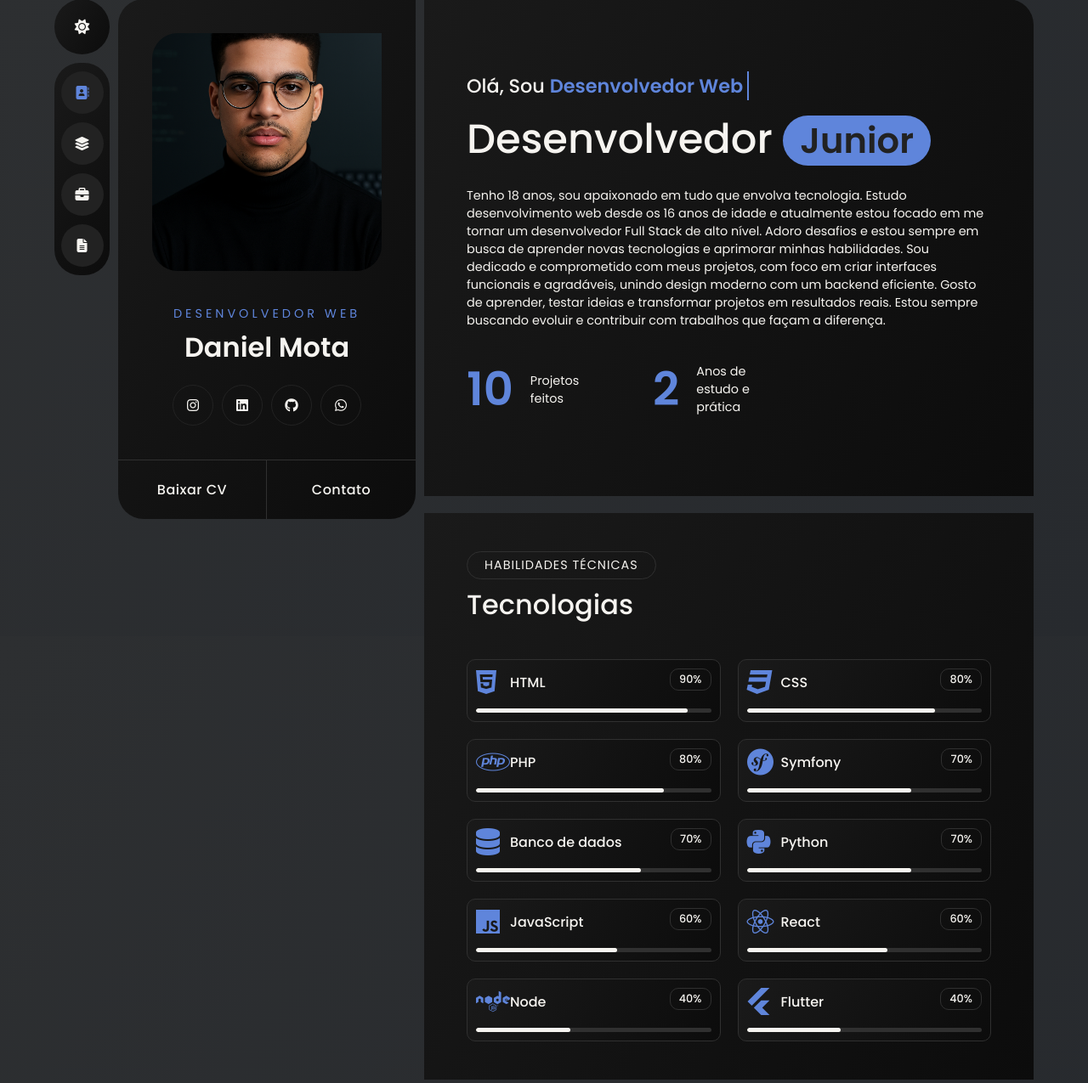
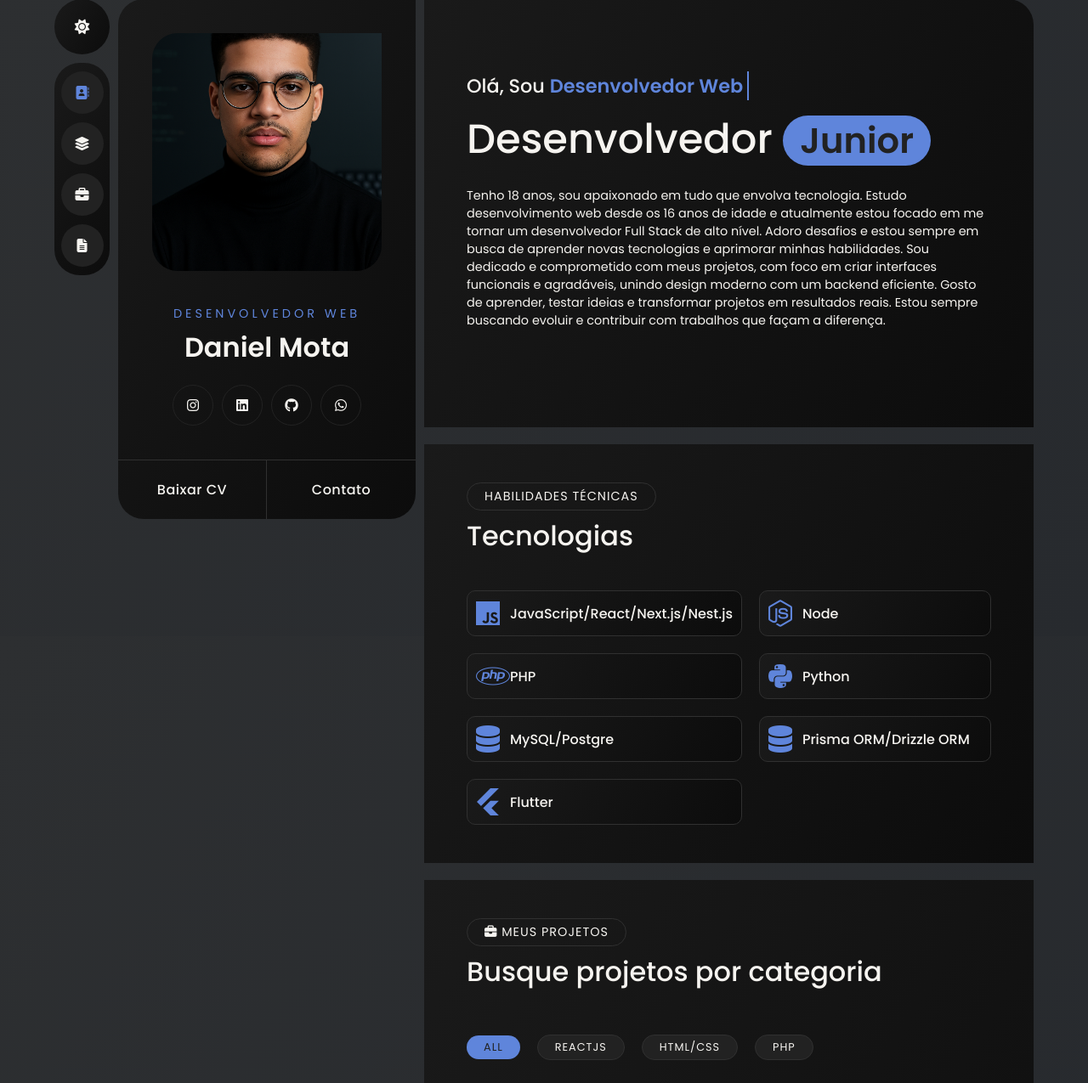
Before and after one commit to danieldmota/portfolio, a PHP site: page / in a window 1280 px wide. Shown: the part 51-1326 px from the top of the page at 85% size. Run offline with PHP 8.4, Linux system fonts and the light colour scheme.

Commit message:
adicionando o projeto de psicologia

```diff
--- a/index.php
+++ b/index.php
@@ -103,16 +103,20 @@
                     Estou sempre buscando evoluir e contribuir com trabalhos que façam a diferença.</p>
                 <div class="project-container-about">
                     <!-- box -->
-                    <div class="project-container-box">
-                        <span>10</span>
-                        <strong>Projetos feitos</strong>
-                    </div>
+                    <!-- <div class="project-container-box">
+                        <span>3</span>
+                        <strong>Projetos reais desenvolvidos</strong>
+                    </div> -->
                     <!-- box -->
-                    <div class="project-container-box">
+                    <!-- <div class="project-container-box">
                         <span>2</span>
                         <strong>Anos de estudo e prática</strong>
-                    </div>
+                    </div> -->
                     <!-- box -->
+                     <!-- <div class="project-container-box">
+                        <span>3</span>
+                        <strong>Meses de experiência profissional</strong>
+                    </div> -->
                 </div>
             </section>
 
@@ -127,100 +131,67 @@
                     <!-- html -->
                     <div class="skill-box bg-gradient" data-aos="fade-up">
                         <div class="skill-box-content">
-                            <i class="fa-brands fa-html5"></i>
-                            <span>HTML</span>
+                            <i class="fa-brands fa-js"></i>
+                            <span>JavaScript/React/Next.js/Nest.js</span>
                         </div>
-                        <div class="skill-box-bar">
+                        <!-- <div class="skill-box-bar">
                             <span style="width: 90%;"></span>
                         </div>
-                        <span class="skill-box-percentage">90%</span>
+                        <span class="skill-box-percentage">90%</span> -->
+                    </div>
+                    <!-- Node -->
+                    <div class="skill-box bg-gradient" data-aos="fade-up">
+                        <div class="skill-box-content">
+                            <i class="fa-brands fa-node-js"></i>
+                            <span>Node</span>
+                        </div>
+                        <!-- <div class="skill-box-bar">
+                            <span style="width: 40%;"></span>
+                        </div>
+                        <span class="skill-box-percentage">40%</span> -->
                     </div>
                     <!-- css -->
-                    <div class="skill-box bg-gradient" data-aos="fade-up">
-                        <div class="skill-box-content">
-                            <i class="fa-brands fa-css3"></i>
-                            <span>CSS</span>
-                        </div>
-                        <div class="skill-box-bar">
-                            <span style="width: 80%;"></span>
-                        </div>
-                        <span class="skill-box-percentage">80%</span>
-                    </div>
-                    <!-- PHP -->
                     <div class="skill-box bg-gradient" data-aos="fade-up">
                         <div class="skill-box-content">
                             <i class="fa-brands fa-php"></i>
                             <span>PHP</span>
                         </div>
-                        <div class="skill-box-bar">
+                        <!-- <div class="skill-box-bar">
                             <span style="width: 80%;"></span>
                         </div>
-                        <span class="skill-box-percentage">80%</span>
+                        <span class="skill-box-percentage">80%</span> -->
                     </div>
-                    <!-- Symfony -->
-                    <div class="skill-box bg-gradient" data-aos="fade-up">
-                        <div class="skill-box-content">
-                            <i class="fa-brands fa-symfony"></i>
-                            <span>Symfony</span>
-                        </div>
-                        <div class="skill-box-bar">
-                            <span style="width: 70%;"></span>
-                        </div>
-                        <span class="skill-box-percentage">70%</span>
-                    </div>
-                    <!-- SQL -->
-                    <div class="skill-box bg-gradient" data-aos="fade-up">
-                        <div class="skill-box-content">
-                            <i class="fa-solid fa-database"></i> <span>Banco de dados</span>
-                        </div>
-                        <div class="skill-box-bar">
-                            <span style="width: 70%;"></span>
-                        </div>
-                        <span class="skill-box-percentage">70%</span>
-                    </div>
-                    <!-- python -->
+                    <!-- JavaScript -->
                     <div class="skill-box bg-gradient" data-aos="fade-up">
                         <div class="skill-box-content">
                             <i class="fa-brands fa-python"></i>
                             <span>Python</span>
                         </div>
-                        <div class="skill-box-bar">
+                        <!-- <div class="skill-box-bar">
+                            <span style="width: 60%;"></span>
+                        </div>
+                        <span class="skill-box-percentage">60%</span> -->
+                    </div>
+                    <!-- SQL -->
+                    <div class="skill-box bg-gradient" data-aos="fade-up">
+                        <div class="skill-box-content">
+                            <i class="fa-solid fa-database"></i> <span>MySQL/Postgre</span>
+                        </div>
+                        <!-- <div class="skill-box-bar">
                             <span style="width: 70%;"></span>
                         </div>
-                        <span class="skill-box-percentage">70%</span>
+                        <span class="skill-box-percentage">70%</span> -->
                     </div>
-                    <!-- JavaScript -->
+                    <!-- python -->
                     <div class="skill-box bg-gradient" data-aos="fade-up">
                         <div class="skill-box-content">
-                            <i class="fa-brands fa-js"></i>
-                            <span>JavaScript</span>
+                            <i class="fa-solid fa-database"></i>
+                            <span>Prisma ORM/Drizzle ORM</span>
                         </div>
-                        <div class="skill-box-bar">
-                            <span style="width: 60%;"></span>
+                        <!-- <div class="skill-box-bar">
+                            <span style="width: 70%;"></span>
                         </div>
-                        <span class="skill-box-percentage">60%</span>
-                    </div>
-                    <!-- React -->
-                    <div class="skill-box bg-gradient" data-aos="fade-up">
-                        <div class="skill-box-content">
-                            <i class="fa-brands fa-react"></i>
-                            <span>React</span>
-                        </div>
-                        <div class="skill-box-bar">
-                            <span style="width: 60%;"></span>
-                        </div>
-                        <span class="skill-box-percentage">60%</span>
-                    </div>
-                    <!-- Node -->
-                    <div class="skill-box bg-gradient" data-aos="fade-up">
-                        <div class="skill-box-content">
-                            <i class="fa-brands fa-node"></i>
-                            <span>Node</span>
-                        </div>
-                        <div class="skill-box-bar">
-                            <span style="width: 40%;"></span>
-                        </div>
-                        <span class="skill-box-percentage">40%</span>
+                        <span class="skill-box-percentage">70%</span> -->
                     </div>
                     <!-- Flutter -->
                     <div class="skill-box bg-gradient" data-aos="fade-up">
@@ -228,10 +199,10 @@
                             <i class="fa-brands fa-flutter"></i>
                             <span>Flutter</span>
                         </div>
-                        <div class="skill-box-bar">
+                        <!-- <div class="skill-box-bar">
                             <span style="width: 40%;"></span>
                         </div>
-                        <span class="skill-box-percentage">40%</span>
+                        <span class="skill-box-percentage">40%</span> -->
                     </div>
                 </div>
             </section>
@@ -253,6 +224,25 @@
 
                 <!-- container -->
                 <div class="project-container">
+                    <button onclick="abrir_popup('container-projeto-2')" class="project-box" data-category="HTML/CSS" data-aos="fade-up">
+                        <!-- Imagem -->
+                        <div class="project-box-img">
+                            <img src="images/mockup-site-psicologia.png" alt="projeto" />
+                        </div>
+                        <!-- Texto -->
+                        <div class="project-box-text-container">
+                            <!-- Detalhes -->
+                            <div class="project-box-text">
+                                <strong>Psicóloga Jucilene</strong>
+                                <span>Html/Css/JS</span>
+                            </div>
+                            <!-- icone com link -->
+                            <div class="project-box-btn">
+                                <i class="fa-solid fa-arrow-up-right-from-square"></i>
+                            </div>
+                        </div>
+                    </button>
+
                     <button onclick="abrir_popup('container-projeto-1')" class="project-box" data-category="HTML/CSS" data-aos="fade-up">
                         <!-- Imagem -->
                         <div class="project-box-img">
@@ -264,25 +254,6 @@
                             <div class="project-box-text">
                                 <strong>AlfaTech</strong>
                                 <span>Html/Css</span>
-                            </div>
-                            <!-- icone com link -->
-                            <div class="project-box-btn">
-                                <i class="fa-solid fa-arrow-up-right-from-square"></i>
-                            </div>
-                        </div>
-                    </button>
-
-                    <button onclick="abrir_popup('container-projeto-2')" class="project-box" data-category="Figma" data-aos="fade-up">
-                        <!-- Imagem -->
-                        <div class="project-box-img">
-                            <img src="images/p3.jpg" alt="projeto" />
-                        </div>
-                        <!-- Texto -->
-                        <div class="project-box-text-container">
-                            <!-- Detalhes -->
-                            <div class="project-box-text">
-                                <strong>Figma App Design</strong>
-                                <span>Figma</span>
                             </div>
                             <!-- icone com link -->
                             <div class="project-box-btn">
@@ -418,5 +389,5 @@
 
 <?php
 require_once './projetos/projeto-alfatech.php';
-require_once './projetos/projeto.php';
+require_once './projetos/projeto-psicologia.php';
 ?>
--- a/js/main.js
+++ b/js/main.js
@@ -1,6 +1,6 @@
 // Efeito de transição de palavras
 document.addEventListener("DOMContentLoaded", () => {
-    const roles = ["Daniel", "Desenvolvedor Web", "Estudante de Engenharia de Software"];
+    const roles = ["Daniel", "Desenvolvedor Web", "Estudante de Eng. de Software"];
     const roleElement = document.getElementById("role");
     let roleIndex = 0;
     let letterIndex = 0;
--- a/projetos/projeto-alfatech.php
+++ b/projetos/projeto-alfatech.php
@@ -31,7 +31,7 @@
                 </div>
             </div>
             <div class="projeto-footer">
-                <p>&copy; 2025 Daniel. Todos os direitos reservados.</p>
+                <p>&copy; 2026 Daniel. Todos os direitos reservados.</p>
             </div>
         </div>
     </div>
--- /dev/null
+++ b/projetos/projeto-psicologia.php
@@ -0,0 +1,39 @@
+<div class="popup-fundo" id="container-projeto-2">
+    <div class="container-projeto">
+        <div class="btn-fechar-popup" onclick="fechar_popup('container-projeto-2')">
+            <i class="fa-solid fa-xmark"></i>
+        </div>
+        <!-- video -->
+        <div class="projeto-video">
+            <div class="projeto-header">
+                <h1>Psicóloga Jucilene</h1>
+                <p>Este projeto foi desenvolvido utilizando as tecnologias HTML, CSS e JavaScript.</p>
+            </div>
+            <video controls>
+                <source src="video/alfatech.mp4" type="video/mp4">
+                Seu navegador não suporta o elemento de vídeo.
+            </video>
+        </div>
+        <!-- info -->
+        <div class="projeto-info">
+
+            <div class="projeto-content">
+                <h2>Detalhes do Projeto</h2>
+                <p>Página institucional moderna desenvolvida para uma psicóloga.
+                    Este projeto foi desenvolvido para que os novos clientes dessa psicóloga possam ter uma melhor experiência quando forem buscar atendimentos psicológicos, para que tenham um direcionamento bem organizado.</p>
+                <div>
+                    <span>HTML</span>
+                    <span>CSS</span>
+                    <span>JavaScript</span>
+                </div>
+                <p>Para ver o código-fonte, visite o repositório no GitHub:</p>
+                <div class="profile-social-container">
+                    <a href="https://github.com/danieldmota/site-hospedagem"><i class="fa-brands fa-github"></i></a>
+                </div>
+            </div>
+            <div class="projeto-footer">
+                <p>&copy; 2026 Daniel. Todos os direitos reservados.</p>
+            </div>
+        </div>
+    </div>
+</div>
--- a/projetos/projeto.php
+++ /dev/null
@@ -1,38 +0,0 @@
-<div class="popup-fundo" id="container-projeto-2">
-    <div class="container-projeto">
-        <div class="btn-fechar-popup" onclick="fechar_popup('container-projeto-2')">
-            <i class="fa-solid fa-xmark"></i>
-        </div>
-        <!-- video -->
-        <div class="projeto-video">
-            <div class="projeto-header">
-                <h1>AlfaTech Hospedagem</h1>
-                <p>Este projeto foi desenvolvido utilizando as tecnologias HTML e CSS.</p>
-            </div>
-            <video controls>
-                <source src="video/alfatech.mp4" type="video/mp4">
-                Seu navegador não suporta o elemento de vídeo.
-            </video>
-        </div>
-        <!-- info -->
-        <div class="projeto-info">
-
-            <div class="projeto-content">
-                <h2>Detalhes do Projeto</h2>
-                <p>Landing page moderna desenvolvida para uma empresa fictícia de hospedagem de sites.
-                    Este projeto foi criado no início dos meus estudos em front-end para praticar HTML e CSS puro, com foco em layout profissional.</p>
-                <div>
-                    <span>HTML</span>
-                    <span>CSS</span>
-                </div>
-                <p>Para ver o código-fonte, visite o repositório no GitHub:</p>
-                <div class="profile-social-container">
-                    <a href="https://github.com/danieldmota/site-hospedagem"><i class="fa-brands fa-github"></i></a>
-                </div>
-            </div>
-            <div class="projeto-footer">
-                <p>&copy; 2025 Daniel. Todos os direitos reservados.</p>
-            </div>
-        </div>
-    </div>
-</div>
```
Also changed, not shown: 3 other files.
